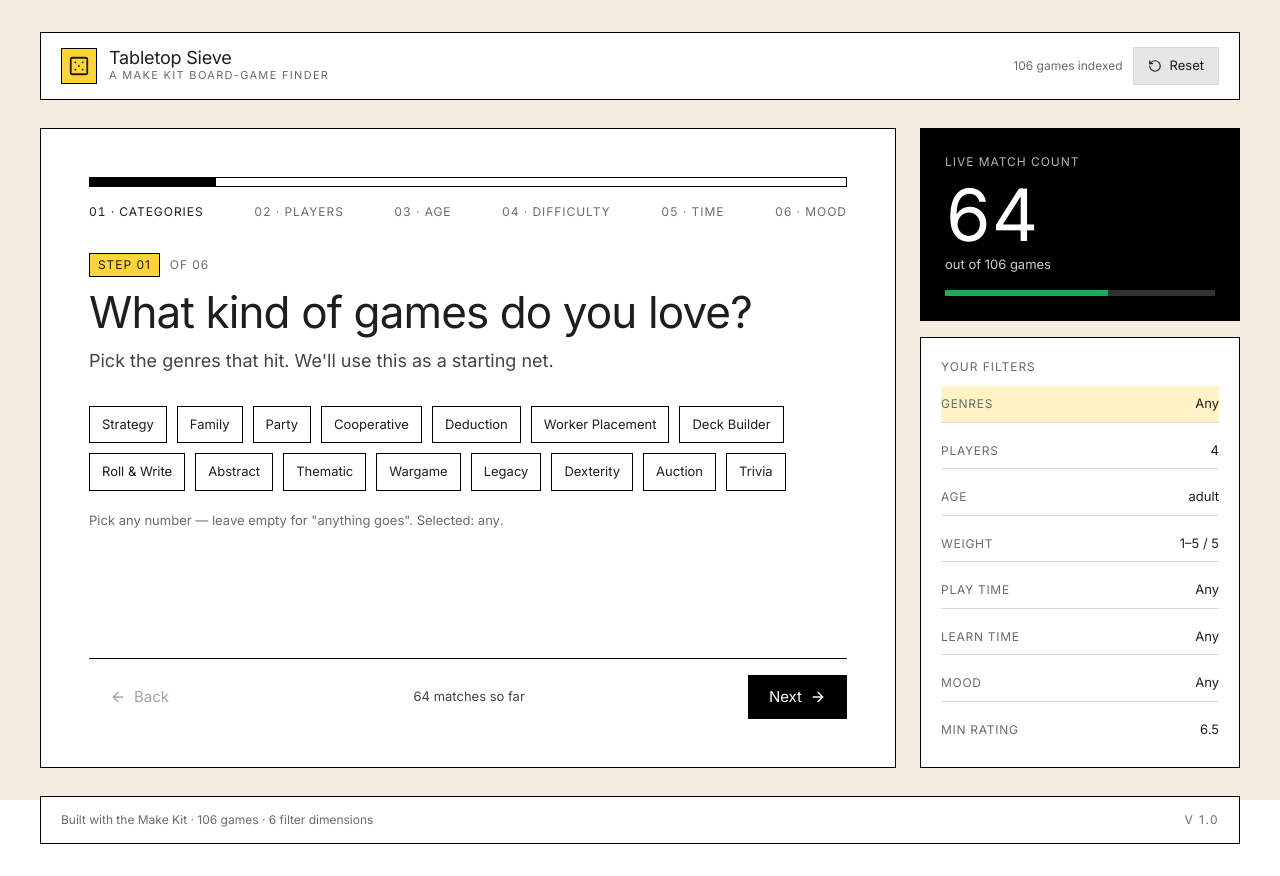
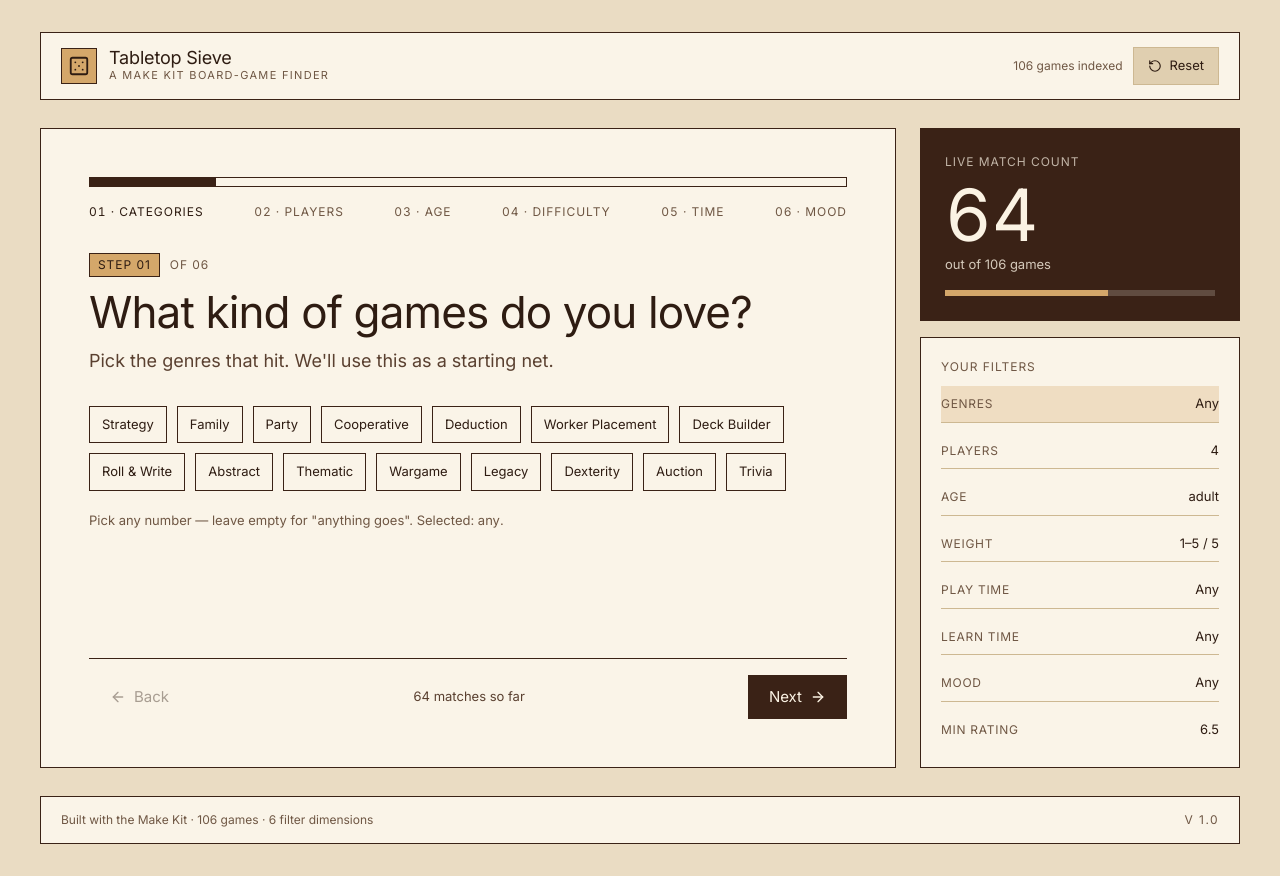
Before and after one commit to josephchen-dev/board-game-wizard, a React (Vite) app: page / in a window 1280 px wide. Built offline with nearby package versions, Linux system fonts and the light colour scheme.

Commit message:
Reskin app with brown and beige theme
Co-Authored-By: figma[bot] <198110074+figma[bot]@users.noreply.github.com>
Figma-Prompt-ID: 0
Figma-Session-ID: cf035d0b-cb21-4d37-87a5-232b9562cb3d

```diff
--- a/src/app/App.tsx
+++ b/src/app/App.tsx
@@ -271,7 +271,7 @@ function Sidebar({
           <div className="text-[13px] opacity-80 mt-[4px]" aria-hidden="true">out of {GAMES.length} games</div>
           <div className="h-[6px] bg-app-ink-fg/20 mt-[16px]" aria-hidden="true">
             <div
-              className="h-full bg-app-positive transition-all"
+              className="h-full bg-app-accent transition-all"
               style={{ width: `${Math.min(100, (liveCount / GAMES.length) * 100)}%` }}
             />
           </div>
--- a/src/app/components/game-detail.tsx
+++ b/src/app/components/game-detail.tsx
@@ -71,10 +71,10 @@ export function GameDetailView({ game, onBack }: { game: Game; onBack: () => voi
                 </span>
               ))}
             </div>
-            <h1 className="text-app-ink-fg text-[48px] leading-[1.05] tracking-[-0.02em] drop-shadow-[2px_2px_0_rgba(0,0,0,0.7)]">
+            <h1 className="text-app-ink-fg text-[48px] leading-[1.05] tracking-[-0.02em] drop-shadow-[2px_2px_0_rgba(46,28,18,0.8)]">
               {game.name}
             </h1>
-            <p className="text-app-ink-fg text-[16px] drop-shadow-[1px_1px_0_rgba(0,0,0,0.7)]">
+            <p className="text-app-ink-fg text-[16px] drop-shadow-[1px_1px_0_rgba(46,28,18,0.8)]">
               {game.designer} · {game.year}
             </p>
           </div>
--- a/src/app/components/results.tsx
+++ b/src/app/components/results.tsx
@@ -133,7 +133,7 @@ function GameCard({ game, rank, onOpen }: { game: Game; rank: number; onOpen: (i
           <Star size={12} fill="white" aria-hidden="true" />
           <span aria-hidden="true">{game.rating.toFixed(1)}</span>
         </div>
-        <div className="text-app-ink-fg text-[24px] leading-[1.1] drop-shadow-[2px_2px_0_rgba(0,0,0,0.7)] relative z-10" aria-hidden="true">
+        <div className="text-app-ink-fg text-[24px] leading-[1.1] drop-shadow-[2px_2px_0_rgba(46,28,18,0.8)] relative z-10" aria-hidden="true">
           {game.name}
         </div>
       </div>
--- a/src/app/data/games.ts
+++ b/src/app/data/games.ts
@@ -23,16 +23,16 @@ export type Game = {
 };
 
 const COVERS = [
-  "linear-gradient(135deg,#FFD43B,#FF6B35)",
-  "linear-gradient(135deg,#3B82F6,#1E1B4B)",
-  "linear-gradient(135deg,#14AE5C,#064E3B)",
-  "linear-gradient(135deg,#F472B6,#7C3AED)",
-  "linear-gradient(135deg,#FB923C,#7F1D1D)",
-  "linear-gradient(135deg,#22D3EE,#0F766E)",
-  "linear-gradient(135deg,#E11D48,#1E1E1E)",
-  "linear-gradient(135deg,#A7F3D0,#1E40AF)",
-  "linear-gradient(135deg,#FCD34D,#1E1E1E)",
-  "linear-gradient(135deg,#C084FC,#1E1B4B)",
+  "linear-gradient(135deg,#D9B27C,#8A5A33)",
+  "linear-gradient(135deg,#A9744A,#2E1C12)",
+  "linear-gradient(135deg,#C9A27A,#5A3A22)",
+  "linear-gradient(135deg,#E3C9A0,#7A4A28)",
+  "linear-gradient(135deg,#B5835A,#4A2A18)",
+  "linear-gradient(135deg,#CDB08A,#6B4A32)",
+  "linear-gradient(135deg,#9C6B43,#2A1A10)",
+  "linear-gradient(135deg,#EAD6B4,#8C6141)",
+  "linear-gradient(135deg,#D2A86E,#3A2216)",
+  "linear-gradient(135deg,#BE9670,#3F2818)",
 ];
 
 const IMAGE_POOL: Record<string, string[]> = {
--- a/src/styles/globals.css
+++ b/src/styles/globals.css
@@ -7,59 +7,59 @@
   --font-mono: "Roboto Mono", ui-monospace, monospace;
 
   /* Shadcn/Tailwind token bridge */
-  --background: #ffffff;
-  --foreground: #1e1e1e;
-  --card: #ffffff;
-  --card-foreground: #1e1e1e;
-  --popover: #ffffff;
-  --popover-foreground: #000000;
-  --primary: #2c2c2c;
-  --primary-foreground: #f5f5f5;
-  --secondary: #e6e6e6;
-  --secondary-foreground: #1e1e1e;
-  --muted: #d9d9d9;
-  --muted-foreground: #b3b3b3;
-  --accent: #14ae5c;
-  --accent-foreground: #ebffee;
-  --destructive: #ec221f;
-  --destructive-foreground: #fee9e7;
-  --border: #d9d9d9;
-  --input: #ffffff;
-  --input-background: #ffffff;
-  --ring: #2c2c2c;
+  --background: #eadcc3;
+  --foreground: #2e1c12;
+  --card: #faf4e8;
+  --card-foreground: #2e1c12;
+  --popover: #faf4e8;
+  --popover-foreground: #2e1c12;
+  --primary: #3a2216;
+  --primary-foreground: #fbf3e4;
+  --secondary: #e0cfb0;
+  --secondary-foreground: #2e1c12;
+  --muted: #dccaa8;
+  --muted-foreground: #6f5744;
+  --accent: #d4a76a;
+  --accent-foreground: #2e1c12;
+  --destructive: #a83222;
+  --destructive-foreground: #fdeee8;
+  --border: #cdb892;
+  --input: #faf4e8;
+  --input-background: #faf4e8;
+  --ring: #3a2216;
   --radius: 8px;
 
   /* ─── App Tokens ──────────────────────────────────────────────────────── */
 
   /* Page */
-  --app-bg:           #f4ede0;
+  --app-bg:           #eadcc3;
 
-  /* Yellow accent (Make Kit highlight) */
-  --app-accent:       #FFD43B;
-  --app-accent-fg:    #1e1e1e;
+  /* Caramel accent (highlight) */
+  --app-accent:       #d4a76a;
+  --app-accent-fg:    #2e1c12;
 
-  /* Positive / match green */
-  --app-positive:     #14ae5c;
-  --app-positive-fg:  #ffffff;
+  /* Positive / selected: warm chestnut */
+  --app-positive:     #7a4a28;
+  --app-positive-fg:  #fff8ec;
 
   /* Make Kit bold border */
-  --app-border-color: #000000;
+  --app-border-color: #3a2216;
   --app-border-width: 1.5px;
 
   /* Text hierarchy */
-  --app-text-primary:   #1e1e1e;
-  --app-text-secondary: #444444;
-  --app-text-muted:     #6b6b6b;
+  --app-text-primary:   #2e1c12;
+  --app-text-secondary: #5a4030;
+  --app-text-muted:     #6f5744;
 
   /* Surfaces */
-  --app-surface:      #ffffff;
-  --app-surface-hover: #f5f5f5;
-  --app-surface-warm: #faf5e8;
+  --app-surface:      #faf4e8;
+  --app-surface-hover: #f1e6d2;
+  --app-surface-warm: #f3e8d3;
 
   /* Ink (dark/black blocks) */
-  --app-ink:          #000000;
-  --app-ink-hover:    #2c2c2c;
-  --app-ink-fg:       #ffffff;
+  --app-ink:          #3a2216;
+  --app-ink-hover:    #55341f;
+  --app-ink-fg:       #fbf3e4;
 
   /* ─── Typography Scale ────────────────────────────────────────────────── */
   --scale-01: 12px;
@@ -126,7 +126,7 @@ input[type="range"] { accent-color: var(--app-ink); }
 
 /* ─── Themeable overlays ──────────────────────────────────────────────────── */
 :root {
-  --app-card-overlay: linear-gradient(180deg, rgba(0,0,0,0.05) 35%, rgba(0,0,0,0.7) 100%);
+  --app-card-overlay: linear-gradient(180deg, rgba(46,28,18,0.05) 35%, rgba(46,28,18,0.78) 100%);
 }
 
 /* Utility: visually hidden but available to screen readers (SC 1.1.1 / 4.1.2) */
```
